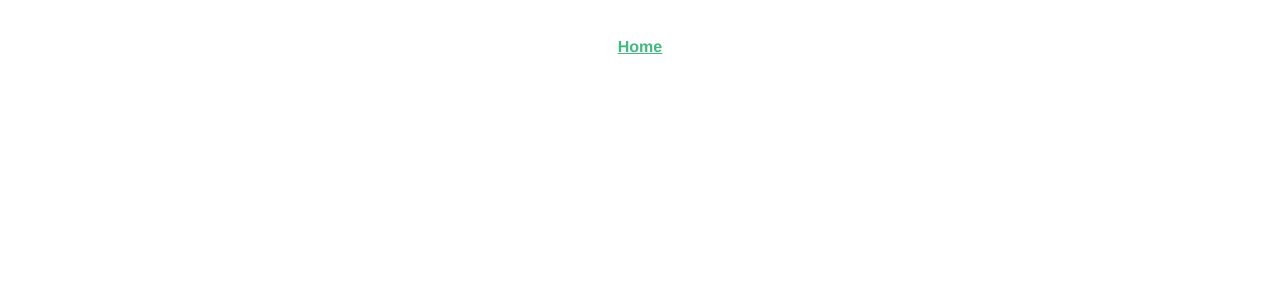
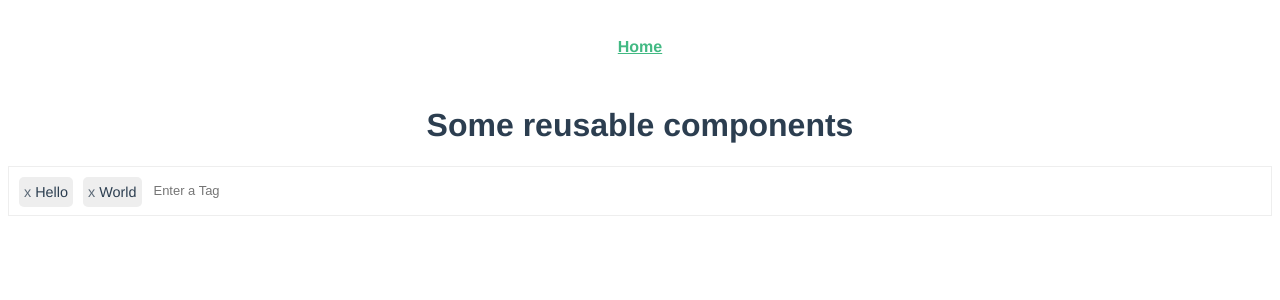
Before and after one commit to naveenbudhwal/reusable-components, a Vue app: page / in a window 1280 px wide. Shown: the top 300 px of the page. Built offline with nearby package versions, Linux system fonts and the light colour scheme.

Commit message:
adding components to home page

```diff
--- a/src/views/Home.vue
+++ b/src/views/Home.vue
@@ -1,12 +1,16 @@
 <template>
   <div>
-
+    <h1>Some reusable components</h1>
+    <tag-input />
   </div>
 </template>
 
 <script>
+import tagInput from '@/components/tagInput.vue';
   export default {
-
+    components: {
+      tagInput
+    }
   }
 </script>
 
```
